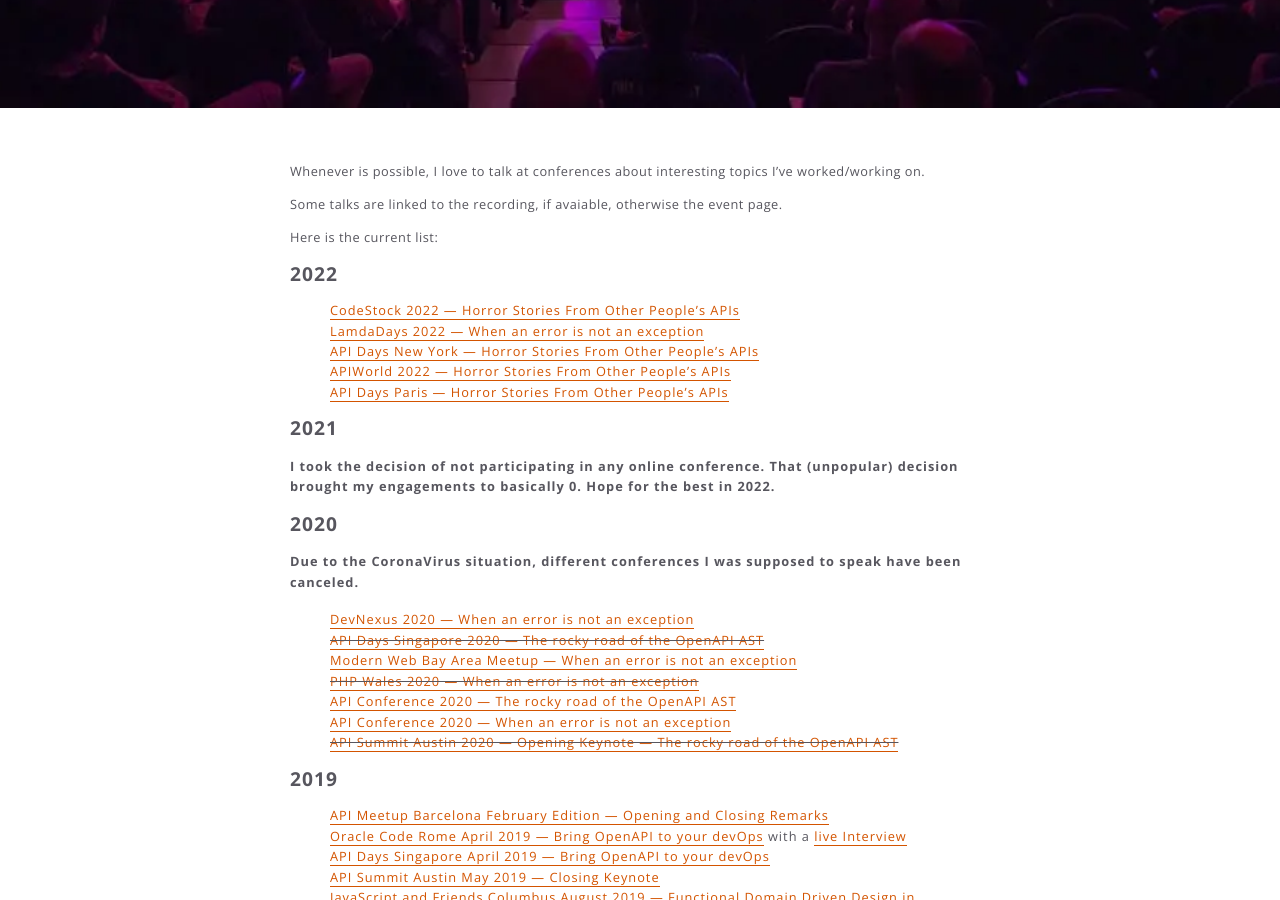
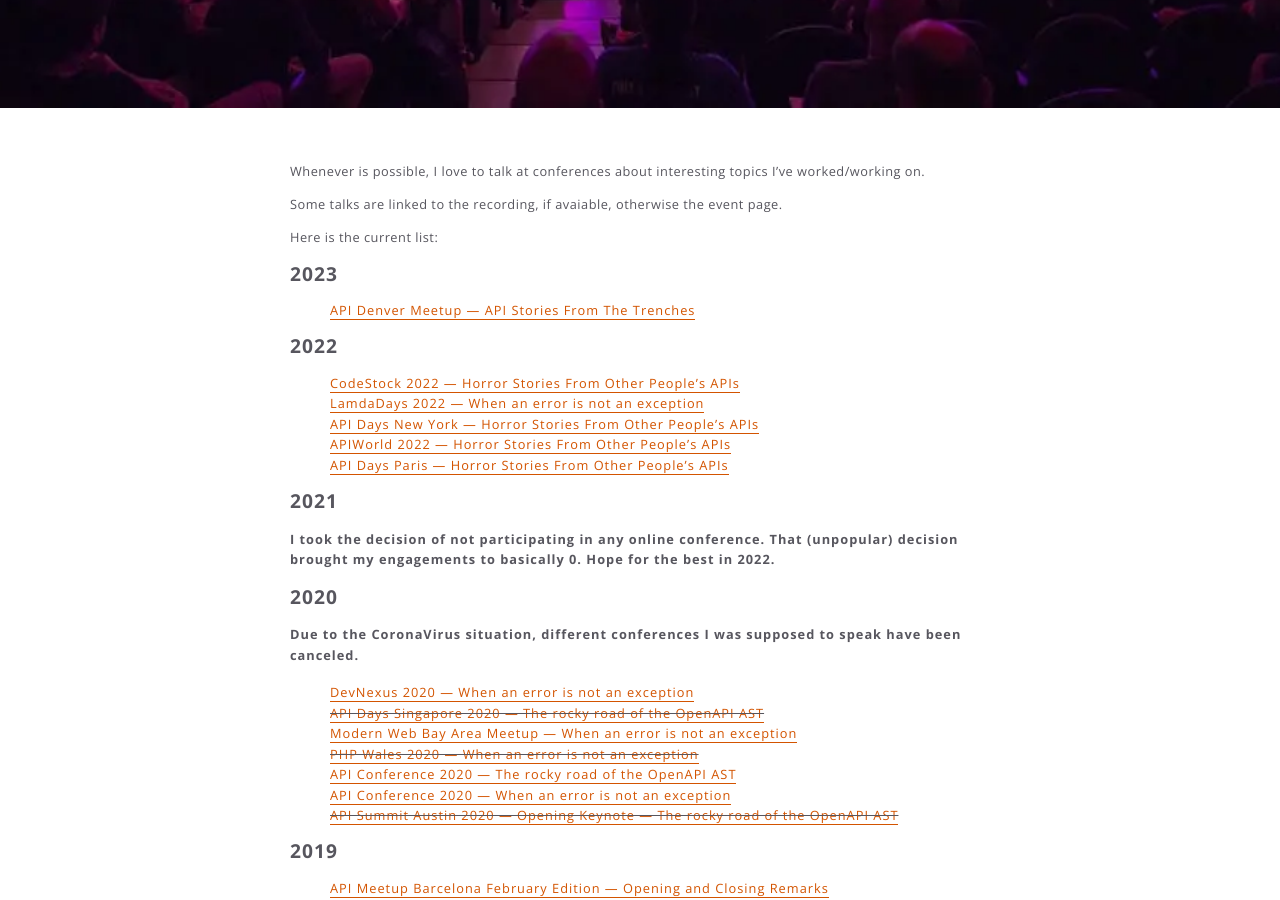
Before and after one commit to XVincentX/vncz, a Jekyll site: the page built from talks.md, in a window 1280 px wide and 900 px high, scrolled down 387 px. Built offline with Jekyll 4.4.1, drawn with Linux system fonts in a browser that asks for light colours.

Commit message:
Update talks.md

```diff
--- a/talks.md
+++ b/talks.md
@@ -8,6 +8,9 @@
 Some talks are linked to the recording, if avaiable, otherwise the event page.
 
 Here is the current list:
+
+## 2023
+1. [API Denver Meetup — API Stories From The Trenches](https://www.meetup.com/denver-apis-meetup-group/events/292226559)
 
 ## 2022
 
```
